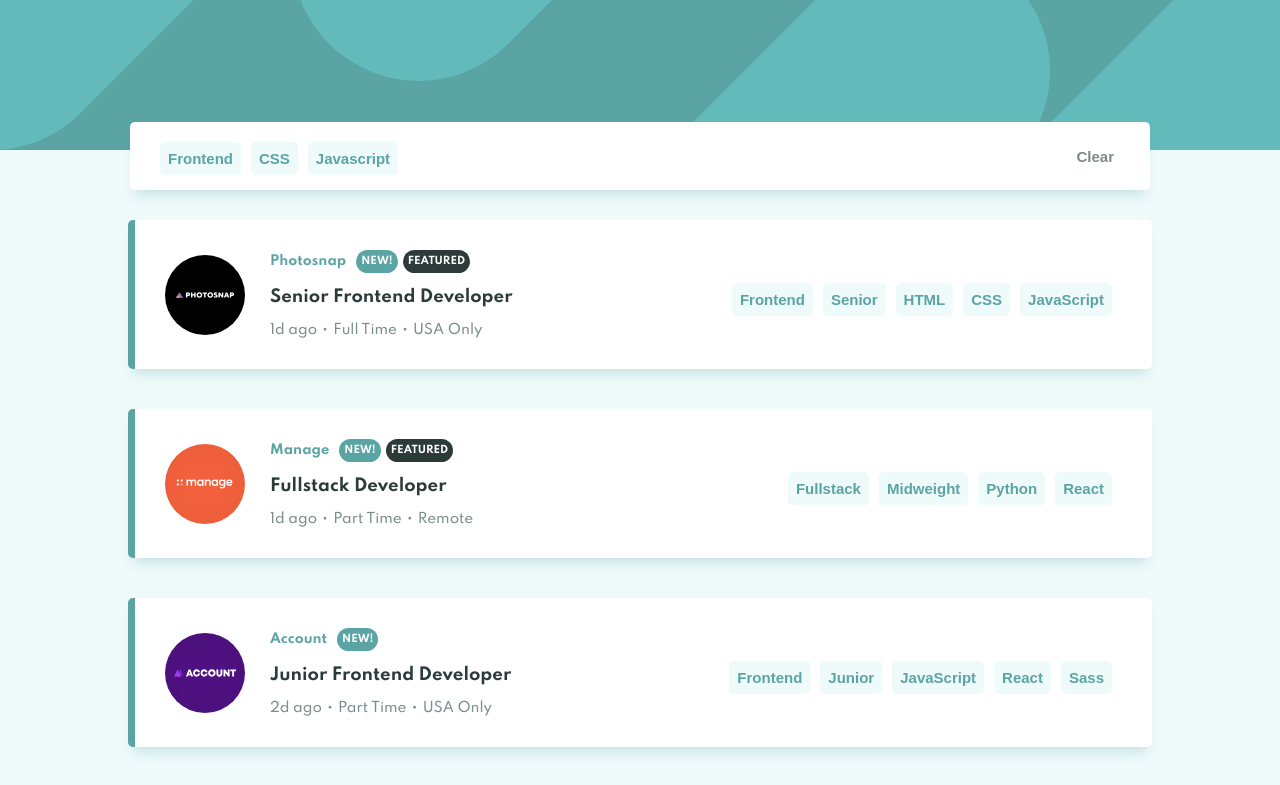
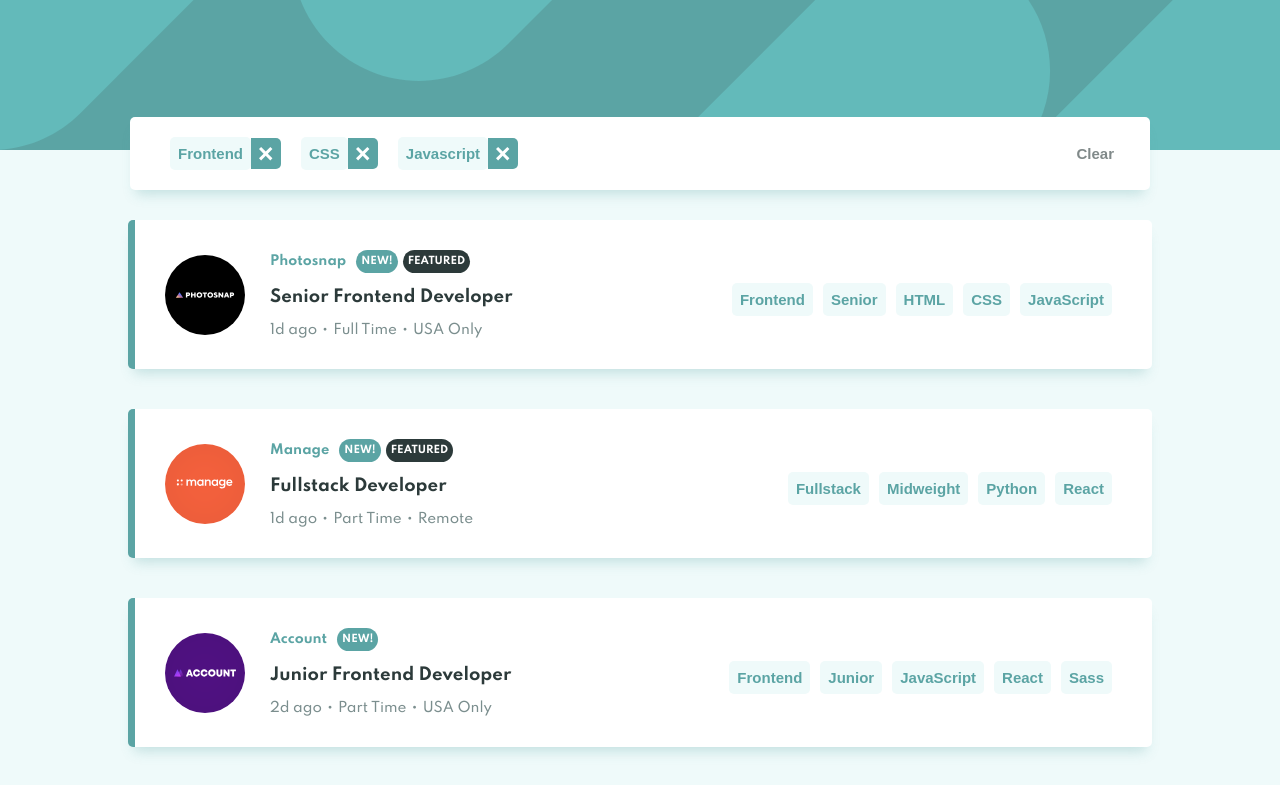
Before and after one commit to abulnes16/job-listing-react, a React (Create React App) app: page / in a window 1280 px wide. Shown: the top 785 px of the page. Built offline with nearby package versions, Linux system fonts and the light colour scheme.

Commit message:
Agregado boton de borrar filtro

```diff
--- a/src/App.css
+++ b/src/App.css
@@ -34,3 +34,23 @@
   font-weight: bold;
   font-size: 1em;
 }
+
+.card__button:hover {
+  text-decoration: underline;
+  color: hsl(180, 29%, 50%);
+  cursor: pointer;
+}
+
+.filter-button {
+  display: flex;
+  align-items: center;
+  margin: 10px;
+}
+
+.filter-button .filter-button__text {
+  margin: 0;
+}
+.filter-button .filter-button__text:hover {
+  background-color: hsl(180, 52%, 96%);
+  color: hsl(180, 29%, 50%);
+}
--- a/src/components/FilterCard.js
+++ b/src/components/FilterCard.js
@@ -1,7 +1,7 @@
 import React from "react";
 import styled from "styled-components";
 
-import Button from './styled/Button';
+import FilterButton from './styled/FilterButton';
 
 const Card = styled.div`
   width: 75%;
@@ -28,9 +28,9 @@ const FilterCard = () => {
   return (
     <Card>
       <div className="card__filters">
-        <Button>Frontend</Button>
-        <Button>CSS</Button>
-        <Button>Javascript</Button>
+        <FilterButton>Frontend</FilterButton>
+        <FilterButton>CSS</FilterButton>
+        <FilterButton>Javascript</FilterButton>
       </div>
       <div className="card__button-container">
         <button className="card__button">Clear</button>
--- a/src/components/styled/Button.js
+++ b/src/components/styled/Button.js
@@ -14,6 +14,7 @@ const Button = styled.button`
   &:hover {
     background-color: ${colors.primary};
     color: ${colors.text};
+    cursor: pointer;
   }
 `;
 
--- /dev/null
+++ b/src/components/styled/FilterButton.js
@@ -0,0 +1,40 @@
+import React from "react";
+import styled from 'styled-components';
+
+import colors from '../../constants/colors'
+
+import Button from "./Button";
+
+const PopButton = styled.button`
+
+  border-top-right-radius: 5px;
+  border-bottom-right-radius: 5px;
+  outline: none;
+  border: none;
+  background-color: ${colors.primary};
+  background-image: url('./images/icon-remove.svg');
+  background-repeat: no-repeat;
+  background-position: center;
+  width: 30px;
+  height: 31px;
+  margin: 0;
+
+  :hover {
+    background-color: ${colors.darkerCyan};
+    cursor: pointer;
+  }
+
+`;
+
+const FilterButton = ({children}) => {
+  return (
+    <div className="filter-button">
+      <Button className="filter-button__text">
+        {children}
+      </Button>
+      <PopButton/>
+    </div>
+  );
+};
+
+export default FilterButton;
```
